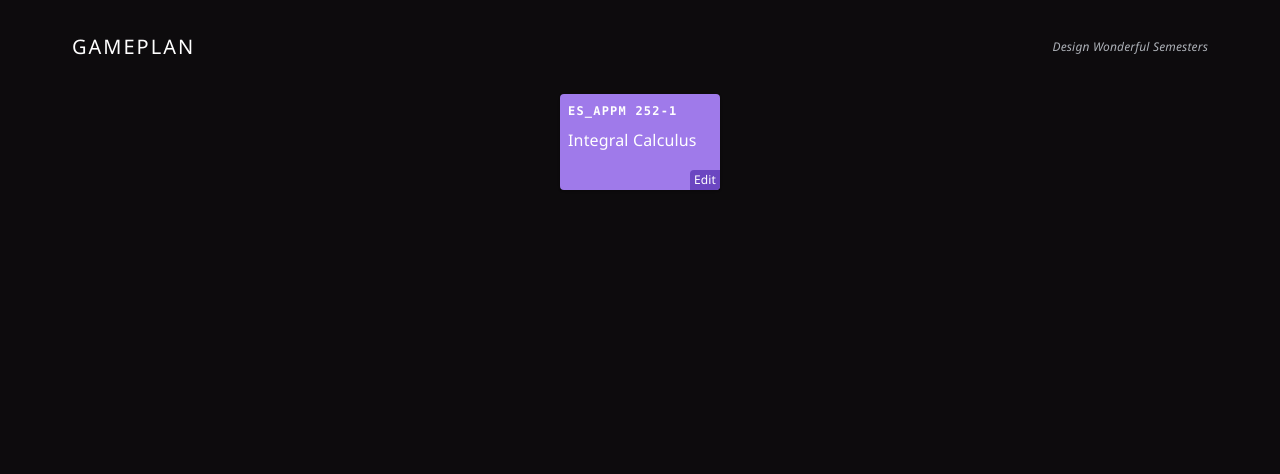
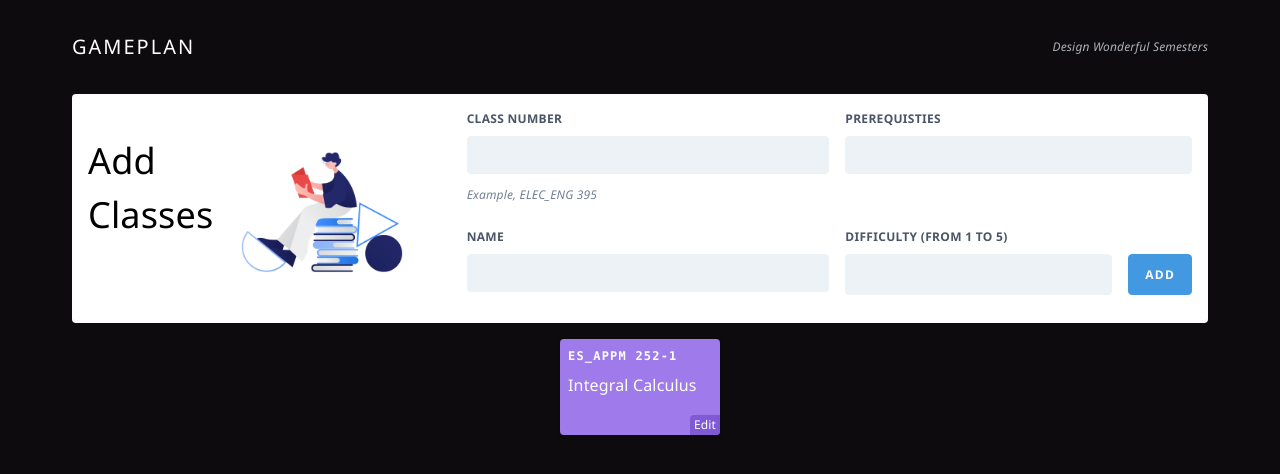
Before and after one commit to fardeemmunir/gameplan, a Next.js app: page / in a window 1280 px wide. Shown: the top 474 px of the page. Built offline with nearby package versions, Linux system fonts and the light colour scheme.

Commit message:
Create UI for the form for adding classes

```diff
--- /dev/null
+++ b/components/AddClassForm.jsx
@@ -0,0 +1,63 @@
+import React from "react";
+
+const AddClassForm = () => {
+  return (
+    <form className="flex mb-4 bg-white text-black rounded">
+      <div className="w-1/3 pl-4 py-4 bg-right bg-no-repeat add-class-form__title">
+        <h1 className="text-4xl mt-6">
+          Add <br /> Classes
+        </h1>
+      </div>
+
+      <div className="w-1/3 pl-4 py-4">
+        <div className="flex flex-wrap -mx-3 mb-6">
+          <div className="w-full px-3">
+            <label className="form__label" htmlFor="class-number">
+              Class Number
+            </label>
+            <input className="form__input" id="class-number" type="text" />
+            <p className="text-gray-600 text-xs italic">
+              Example, ELEC_ENG 395
+            </p>
+          </div>
+        </div>
+
+        <div className="flex flex-wrap -mx-3">
+          <div className="w-full px-3">
+            <label className="form__label" htmlFor="class-name">
+              Name
+            </label>
+            <input className="form__input" id="class-name" type="text" />
+          </div>
+        </div>
+      </div>
+
+      <div className="w-1/3 px-4 py-4">
+        <div className="w-full mb-6">
+          <label className="form__label" htmlFor="prereq">
+            Prerequisties
+          </label>
+          <input className="form__input" id="prereq" type="text" />
+          <p className="text-gray-600 text-xs italic">&nbsp;</p>
+        </div>
+
+        <div className="w-full">
+          <label className="form__label">Difficulty (From 1 to 5)</label>
+
+          <div className="flex">
+            <input
+              className="form__input"
+              id="grid-password"
+              type="number"
+              min="1"
+              max="5"
+            />
+            <input className="form__submit " type="submit" value="Add" />
+          </div>
+        </div>
+      </div>
+    </form>
+  );
+};
+
+export default AddClassForm;
--- a/pages/index.jsx
+++ b/pages/index.jsx
@@ -1,9 +1,10 @@
 import React from "react";
 import Head from "next/head";
 
-import Header from "../components/header";
+import Header from "../components/Header";
 
 import "../styles/main.css";
+import AddClassForm from "../components/AddClassForm";
 
 const Home = () => (
   <main>
@@ -14,6 +15,10 @@ const Home = () => (
 
     <Header />
 
+    <div className="container">
+      <AddClassForm />
+    </div>
+
     <div className="flex justify-center">
       <div className="w-40 h-24 rounded p-2 bg-purple-500 shadow relative">
         <h2 className="font-bold text-xs tracking-widest font-mono mb-2">
@@ -21,7 +26,7 @@ const Home = () => (
         </h2>
         <h1>Integral Calculus</h1>
 
-        <div className="absolute bottom-0 right-0 text-xs p-1 bg-purple-700 leading-none rounded-br rounded-tl cursor-pointer">
+        <div className="absolute bottom-0 right-0 text-xs p-1 bg-purple-600 hover:bg-purple-600 leading-none rounded-br rounded-tl cursor-pointer">
           Edit
         </div>
       </div>
--- a/styles/main.css
+++ b/styles/main.css
@@ -15,3 +15,28 @@ body {
   @apply px-2 mx-auto max-w-6xl;
   width: 100%;
 }
+
+.add-class-form__title {
+  background-image: url("/books.png");
+  background-size: 70%;
+}
+
+.form__label {
+  @apply block uppercase tracking-wide text-gray-700 text-xs font-bold mb-2;
+}
+
+.form__input {
+  @apply appearance-none block mr-4 w-full bg-gray-200 text-gray-700 border border-gray-200 rounded py-2 px-4 mb-3 leading-tight;
+}
+
+.form__input:focus {
+  @apply outline-none bg-white border-gray-500;
+}
+
+.form__submit {
+  @apply bg-blue-500 text-white border border-blue-500 uppercase text-xs rounded py-3 px-4 mb-3 leading-tight font-bold tracking-widest;
+}
+
+.form__submit:focus {
+  @apply outline-none bg-white border-gray-500;
+}
```
